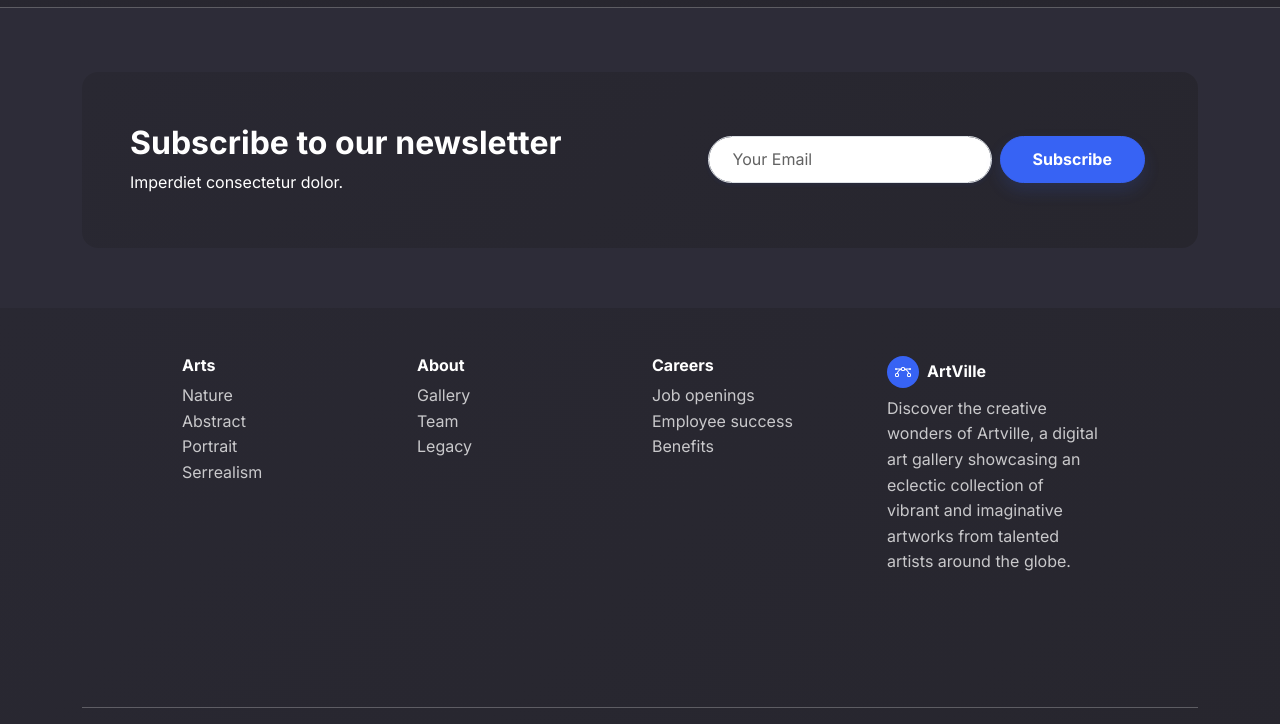
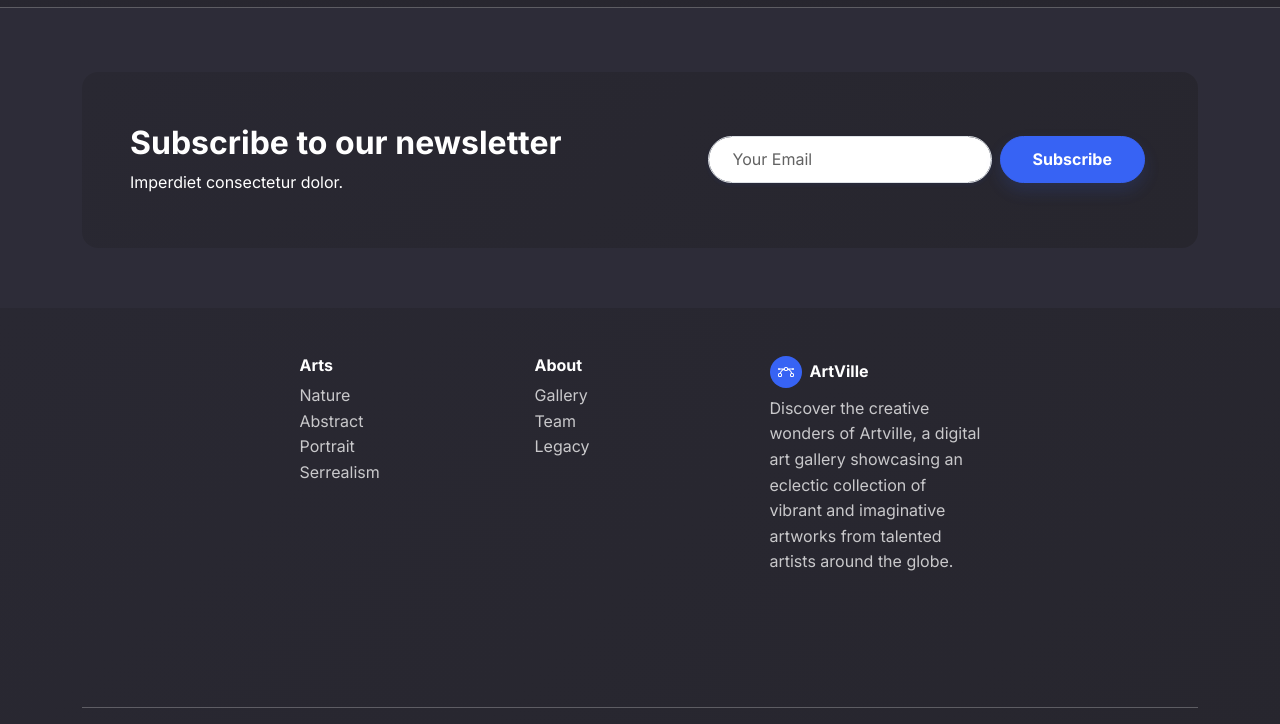
Before and after one commit to kritgarg/Artville, a plain HTML site: page index.html in a window 1280 px wide. Shown: the part 2517-3241 px from the top of the page. Drawn offline with Linux system fonts and the light colour scheme; a script that the page names is missing.

Commit message:
fixing footer

```diff
--- a/index.html
+++ b/index.html
@@ -233,14 +233,6 @@
                             <li><a href="#">Legacy</a></li>
                         </ul>
                     </div>
-                    <div class="col-sm-4 col-md-3 text-center text-lg-start d-flex flex-column">
-                        <h3 class="fs-6 fw-bold">Careers</h3>
-                        <ul class="list-unstyled">
-                            <li><a href="#">Job openings</a></li>
-                            <li><a href="#">Employee success</a></li>
-                            <li><a href="#">Benefits</a></li>
-                        </ul>
-                    </div>
                     <div class="col-lg-3 text-center text-lg-start d-flex flex-column align-items-center order-first align-items-lg-start order-lg-last">
                         <div class="fw-bold d-flex align-items-center mb-2"><span class="bs-icon-sm bs-icon-circle bs-icon-primary d-flex justify-content-center align-items-center bs-icon me-2"><svg xmlns="http://www.w3.org/2000/svg" width="1em" height="1em" fill="currentColor" viewBox="0 0 16 16" class="bi bi-bezier">
                                     <path fill-rule="evenodd" d="M0 10.5A1.5 1.5 0 0 1 1.5 9h1A1.5 1.5 0 0 1 4 10.5v1A1.5 1.5 0 0 1 2.5 13h-1A1.5 1.5 0 0 1 0 11.5zm1.5-.5a.5.5 0 0 0-.5.5v1a.5.5 0 0 0 .5.5h1a.5.5 0 0 0 .5-.5v-1a.5.5 0 0 0-.5-.5zm10.5.5A1.5 1.5 0 0 1 13.5 9h1a1.5 1.5 0 0 1 1.5 1.5v1a1.5 1.5 0 0 1-1.5 1.5h-1a1.5 1.5 0 0 1-1.5-1.5zm1.5-.5a.5.5 0 0 0-.5.5v1a.5.5 0 0 0 .5.5h1a.5.5 0 0 0 .5-.5v-1a.5.5 0 0 0-.5-.5zM6 4.5A1.5 1.5 0 0 1 7.5 3h1A1.5 1.5 0 0 1 10 4.5v1A1.5 1.5 0 0 1 8.5 7h-1A1.5 1.5 0 0 1 6 5.5zM7.5 4a.5.5 0 0 0-.5.5v1a.5.5 0 0 0 .5.5h1a.5.5 0 0 0 .5-.5v-1a.5.5 0 0 0-.5-.5z"></path>
```
